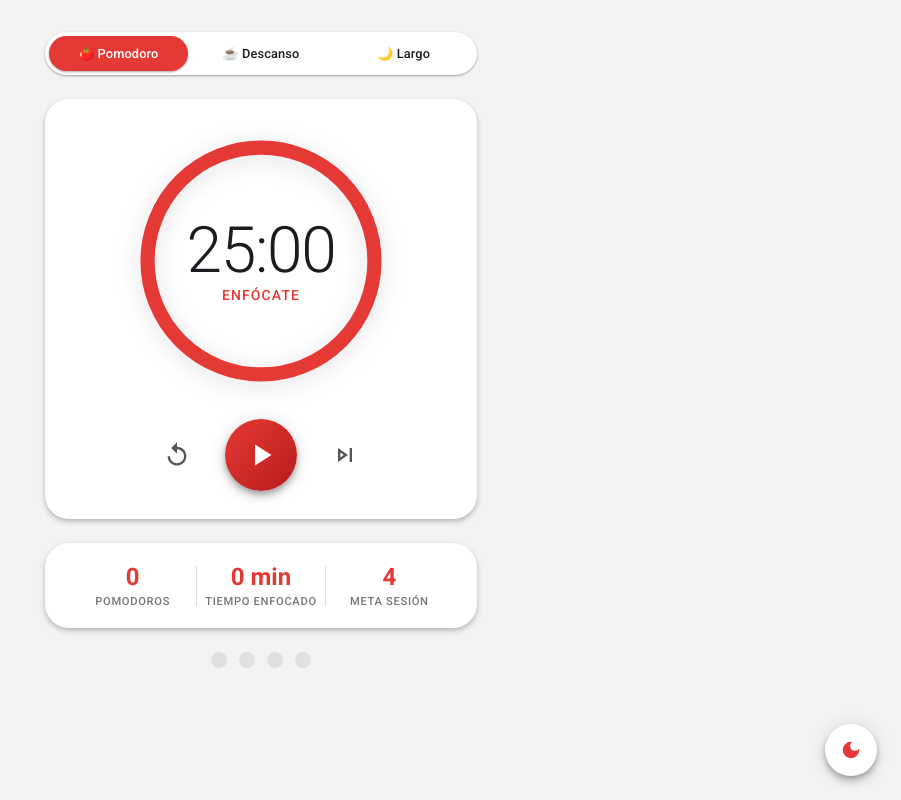
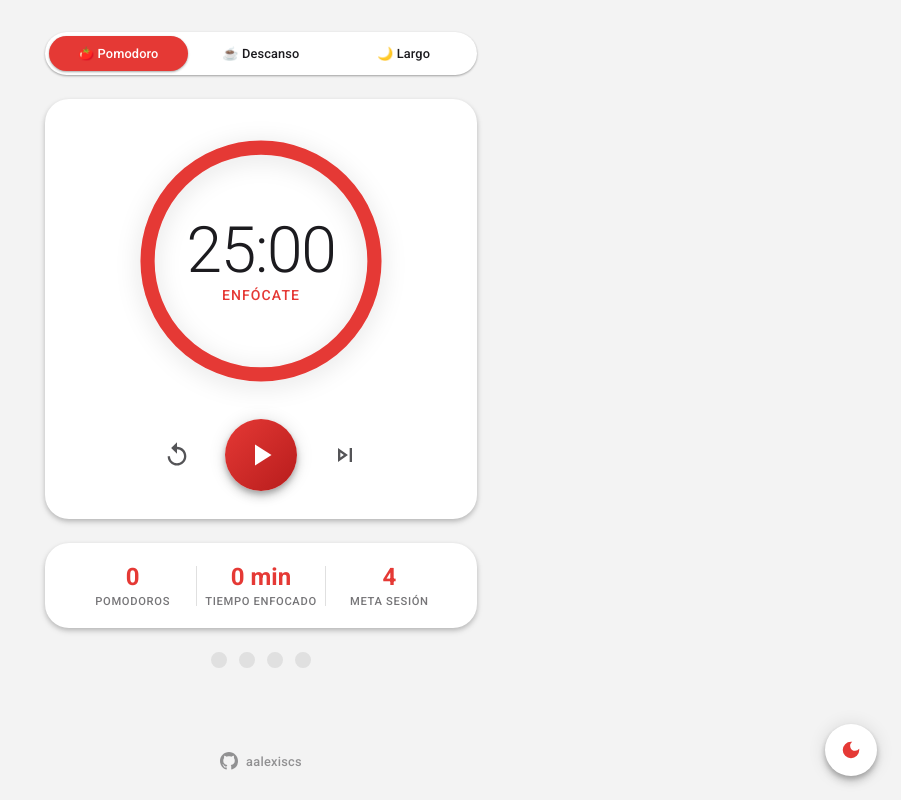
Before and after one commit to aalexiscs/pomodoro-timer, a plain HTML site: page index.html in a window 1280 px wide. Shown: the whole page, without its empty margins (379-1280 px from the left). Drawn offline with Linux system fonts and the light colour scheme.

Commit message:
feat: add GitHub footer with icon and username

```diff
--- a/css/style.css
+++ b/css/style.css
@@ -600,6 +600,50 @@
 }
 
 /* =============================================
+   FOOTER
+   ============================================= */
+.footer {
+  width: 100%;
+  padding: 16px 16px 24px;
+  display: flex;
+  justify-content: center;
+  align-items: center;
+}
+
+.footer__link {
+  display: inline-flex;
+  align-items: center;
+  gap: 8px;
+  color: var(--md-sys-color-on-surface);
+  opacity: 0.45;
+  text-decoration: none;
+  font-size: 0.8rem;
+  font-weight: 500;
+  letter-spacing: 0.02em;
+  border-radius: 20px;
+  padding: 6px 14px;
+  transition:
+    opacity var(--transition-fast),
+    color var(--transition-fast),
+    background-color var(--transition-fast);
+}
+
+.footer__link:hover {
+  opacity: 1;
+  color: var(--timer-color);
+  background-color: var(--timer-ring-bg);
+}
+
+.footer__icon {
+  flex-shrink: 0;
+  transition: color var(--transition-fast);
+}
+
+.footer__username {
+  font-family: 'Roboto', monospace;
+}
+
+/* =============================================
    FOCUS VISIBLE (Accessibility)
    ============================================= */
 :focus-visible {
--- a/index.html
+++ b/index.html
@@ -107,6 +107,16 @@
 
   </main>
 
+  <!-- Footer -->
+  <footer class="footer">
+    <a class="footer__link" href="https://github.com/aalexiscs" target="_blank" rel="noopener noreferrer" aria-label="GitHub de aalexiscs">
+      <svg class="footer__icon" viewBox="0 0 24 24" fill="currentColor" width="18" height="18" aria-hidden="true">
+        <path d="M12 0C5.37 0 0 5.37 0 12c0 5.31 3.435 9.795 8.205 11.385.6.105.825-.255.825-.57 0-.285-.015-1.23-.015-2.235-3.015.555-3.795-.735-4.035-1.41-.135-.345-.72-1.41-1.23-1.695-.42-.225-1.02-.78-.015-.795.945-.015 1.62.87 1.845 1.23 1.08 1.815 2.805 1.305 3.495.99.105-.78.42-1.305.765-1.605-2.67-.3-5.46-1.335-5.46-5.925 0-1.305.465-2.385 1.23-3.225-.12-.3-.54-1.53.12-3.18 0 0 1.005-.315 3.3 1.23.96-.27 1.98-.405 3-.405s2.04.135 3 .405c2.295-1.56 3.3-1.23 3.3-1.23.66 1.65.24 2.88.12 3.18.765.84 1.23 1.905 1.23 3.225 0 4.605-2.805 5.625-5.475 5.925.435.375.81 1.095.81 2.22 0 1.605-.015 2.895-.015 3.3 0 .315.225.69.825.57A12.02 12.02 0 0 0 24 12c0-6.63-5.37-12-12-12z"/>
+      </svg>
+      <span class="footer__username">aalexiscs</span>
+    </a>
+  </footer>
+
   <!-- Snackbar -->
   <div class="snackbar" id="snackbar" role="status" aria-live="polite"></div>
 
```
